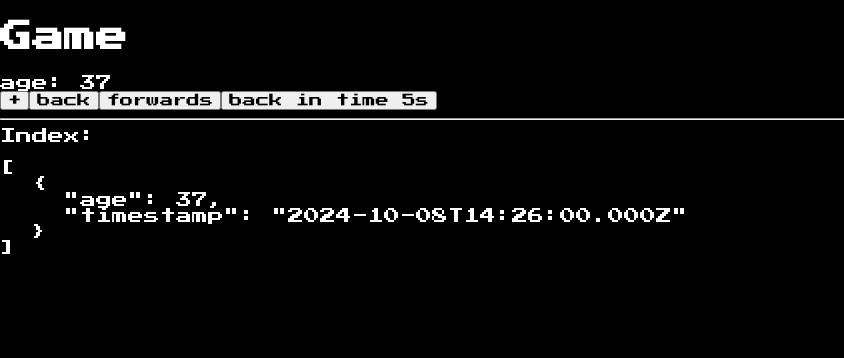
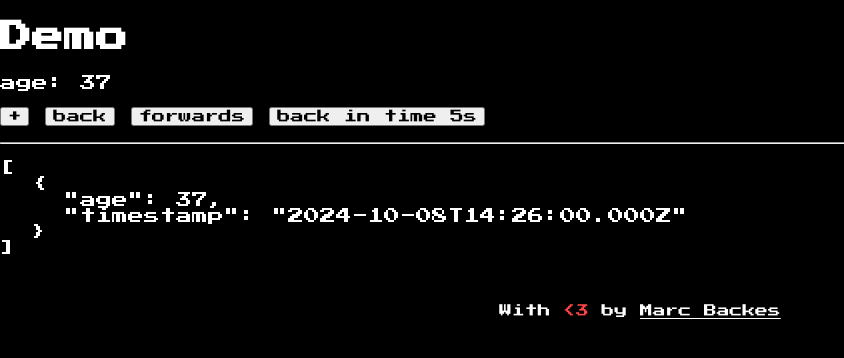
Before and after one commit to themarcba/vue-timemachine, a Vue app: page /demo in a window 1280 px wide. Shown: the top 358 px of the page, without its empty margins (0-844 px from the left). Built offline with nearby package versions, Linux system fonts and the light colour scheme.

Commit message:
changed footer and a few minor details

```diff
--- a/src/App.vue
+++ b/src/App.vue
@@ -4,6 +4,10 @@ import { RouterView } from "vue-router";
 
 <template>
   <RouterView />
+  <footer>
+    With <span style="color: #ff4646"><3</span> by
+    <a href="https://x.com/themarcba">Marc Backes</a>
+  </footer>
 </template>
 
 <style>
@@ -23,4 +27,13 @@ main {
   flex-direction: column;
   height: 100vh;
 }
+
+footer {
+  text-align: center;
+  padding: 2rem;
+  font-size: 0.8rem;
+  a {
+    color: #fff;
+  }
+}
 </style>
--- a/src/components/GameBoard.vue
+++ b/src/components/GameBoard.vue
@@ -1,4 +1,5 @@
 <script setup lang="ts">
+import { defineProps } from "vue";
 import GameTile from "./GameTile.vue";
 import GameFancyTile from "./GameFancyTile.vue";
 
--- a/src/views/DemoView.vue
+++ b/src/views/DemoView.vue
@@ -1,18 +1,19 @@
-<script setup lang="ts">
+<script setup>
 import useTimeMachine from "@/composables/useTimeMachine";
 const { state, history, historyIndex, backwards, forwards, backInTime } = useTimeMachine({
   age: 37,
 });
 </script>
 <template>
-  <h1>Game</h1>
+  <h1>Demo</h1>
   <div>age: {{ state.age }}</div>
-  <button @click="state.age++">+</button>
-  <button @click="backwards()">back</button>
-  <button @click="forwards()">forwards</button>
-  <button @click="backInTime(5)">back in time 5s</button>
+  <div style="margin: 1rem 0; display: flex; gap: 1rem">
+    <button @click="state.age++">+</button>
+    <button @click="backwards()">back</button>
+    <button @click="forwards()">forwards</button>
+    <button @click="backInTime(5)">back in time 5s</button>
+  </div>
   <hr />
-  Index: {{ historyIndex }}
   <pre>{{ history }}</pre>
 </template>
 
```
